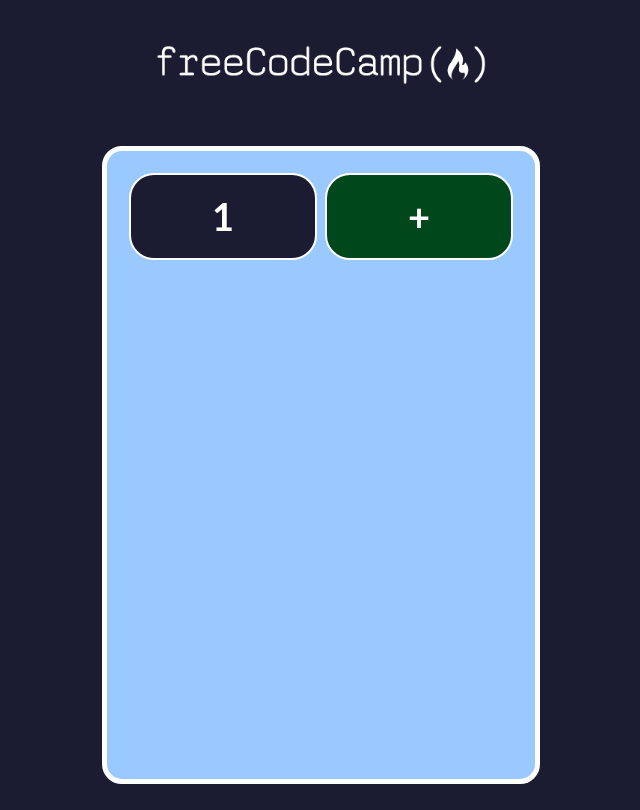
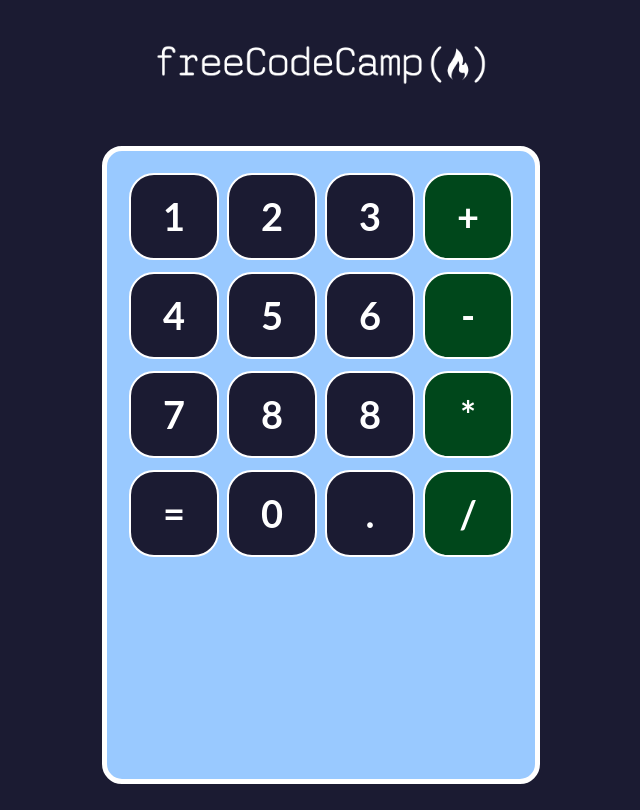
Before and after one commit to Grover1986/calculadora, a React (Create React App) app: page / in a window 1280 px wide. Shown: the whole page, without its empty margins (319-959 px from the left). Built offline with nearby package versions, Linux system fonts and the light colour scheme.

Commit message:
10. Crear los Botones

```diff
--- a/src/App.js
+++ b/src/App.js
@@ -18,11 +18,28 @@
                 {/* 4 filas para los números y signos */}
                 <div className='fila'>
                     <Boton>1</Boton>
+                    <Boton>2</Boton>
+                    <Boton>3</Boton>
                     <Boton>+</Boton>
                 </div>
-                <div className='fila'></div>
-                <div className='fila'></div>
-                <div className='fila'></div>
+                <div className='fila'>
+                    <Boton>4</Boton>
+                    <Boton>5</Boton>
+                    <Boton>6</Boton>
+                    <Boton>-</Boton>
+                </div>
+                <div className='fila'>
+                    <Boton>7</Boton>
+                    <Boton>8</Boton>
+                    <Boton>8</Boton>
+                    <Boton>*</Boton>
+                </div>
+                <div className='fila'>
+                    <Boton>=</Boton>
+                    <Boton>0</Boton>
+                    <Boton>.</Boton>
+                    <Boton>/</Boton>
+                </div>
                 {/* fila para el botón Limpiar */}
                 <div className='fila'></div>
             </div>
--- a/src/css/Boton.css
+++ b/src/css/Boton.css
@@ -15,6 +15,14 @@
     flex: 1 1;
 }
 
+.boton-contenedor:hover {
+    background-color: #5a01a7;
+}
+
 .operador {
     background-color: #00471b;
 }
+
+.operador:hover {
+    background-color: #ff6600;
+}
```
